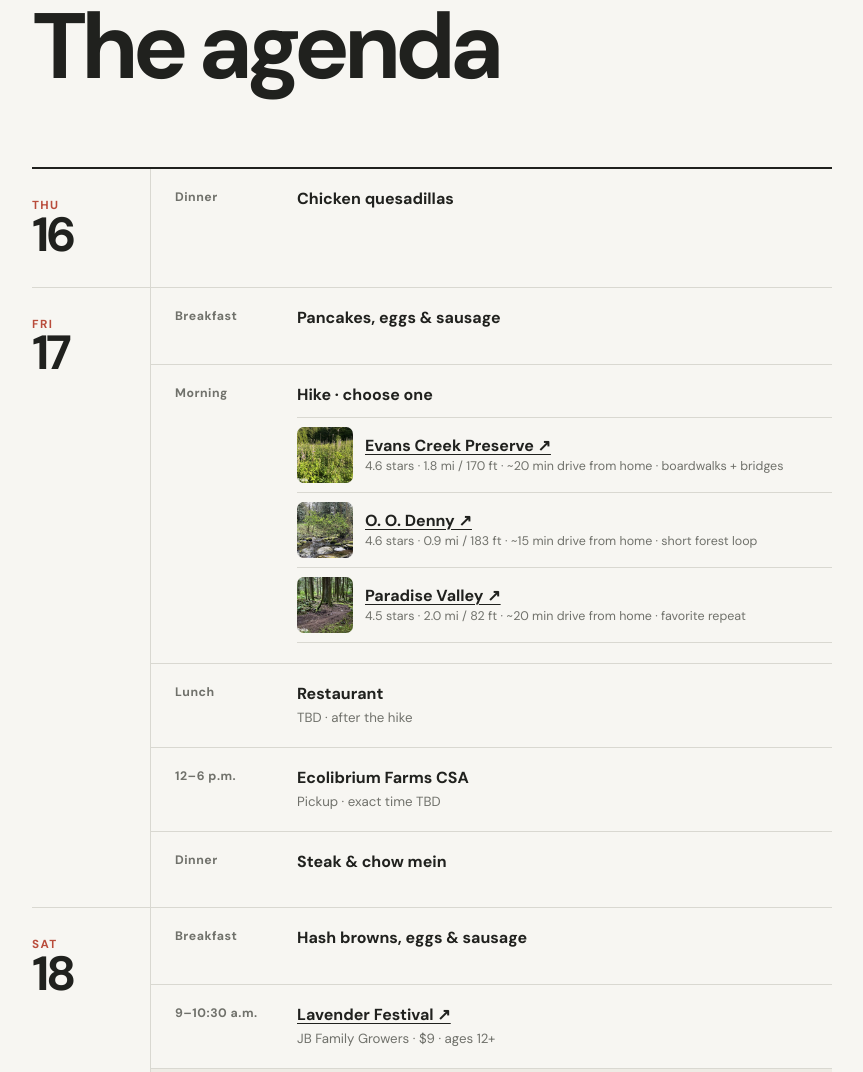
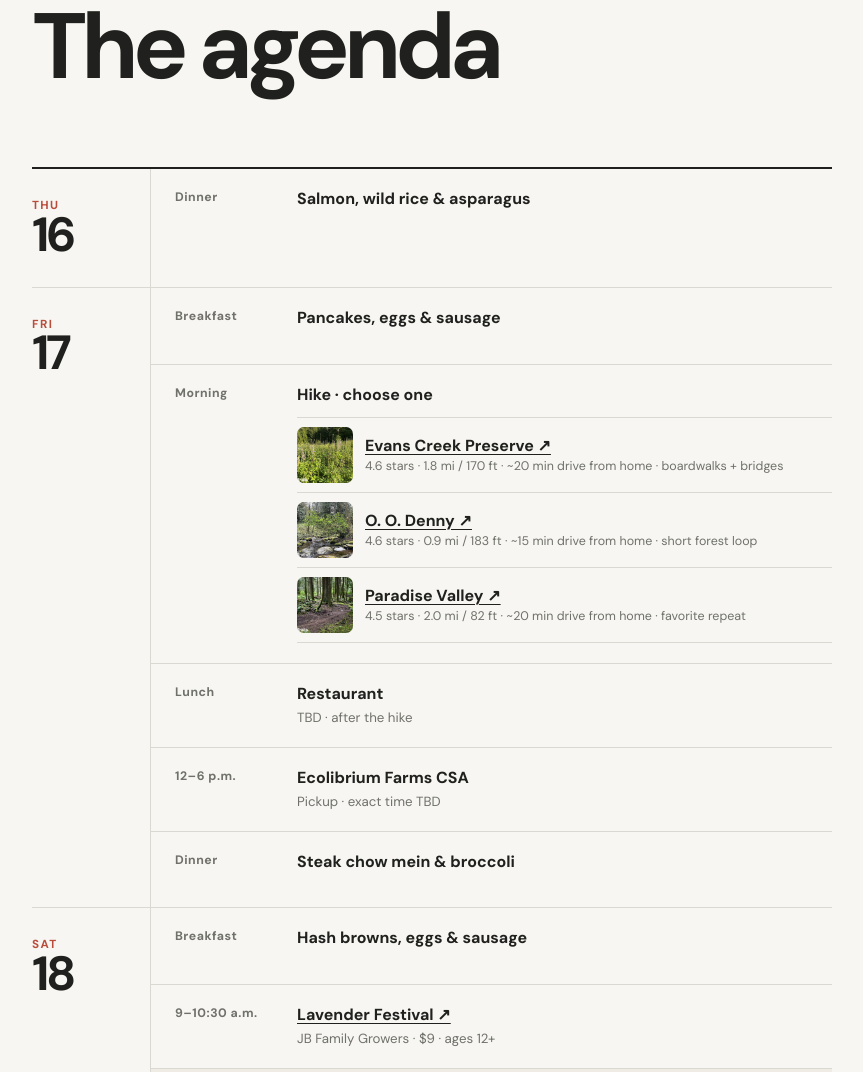
Before and after one commit to westonruths/dallas-ruths-family-visit, a plain HTML site: page index.html in a window 1280 px wide. Shown: the part 199-1271 px from the top of the page, without its empty margins (208-1071 px from the left). Drawn offline with Linux system fonts and the light colour scheme.

Commit message:
Update visit dinner menu

```diff
--- a/index.html
+++ b/index.html
@@ -31,7 +31,7 @@
         <ol class="agenda-list">
           <li>
             <time>Dinner</time>
-            <div><strong>Chicken quesadillas</strong></div>
+            <div><strong>Salmon, wild rice &amp; asparagus</strong></div>
           </li>
         </ol>
       </article>
@@ -76,7 +76,7 @@
           </li>
           <li>
             <time>Dinner</time>
-            <div><strong>Steak &amp; chow mein</strong></div>
+            <div><strong>Steak chow mein &amp; broccoli</strong></div>
           </li>
         </ol>
       </article>
```
Also changed, not shown: 1 other file.
